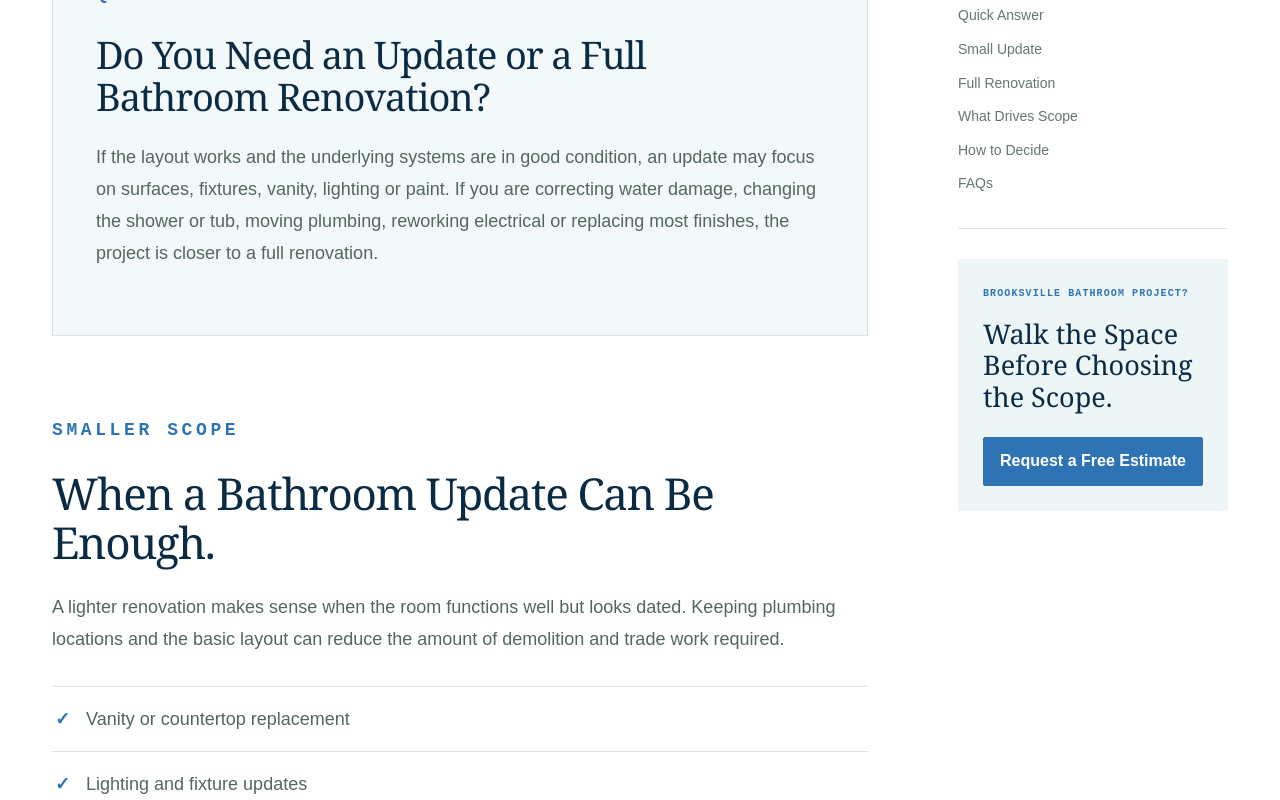
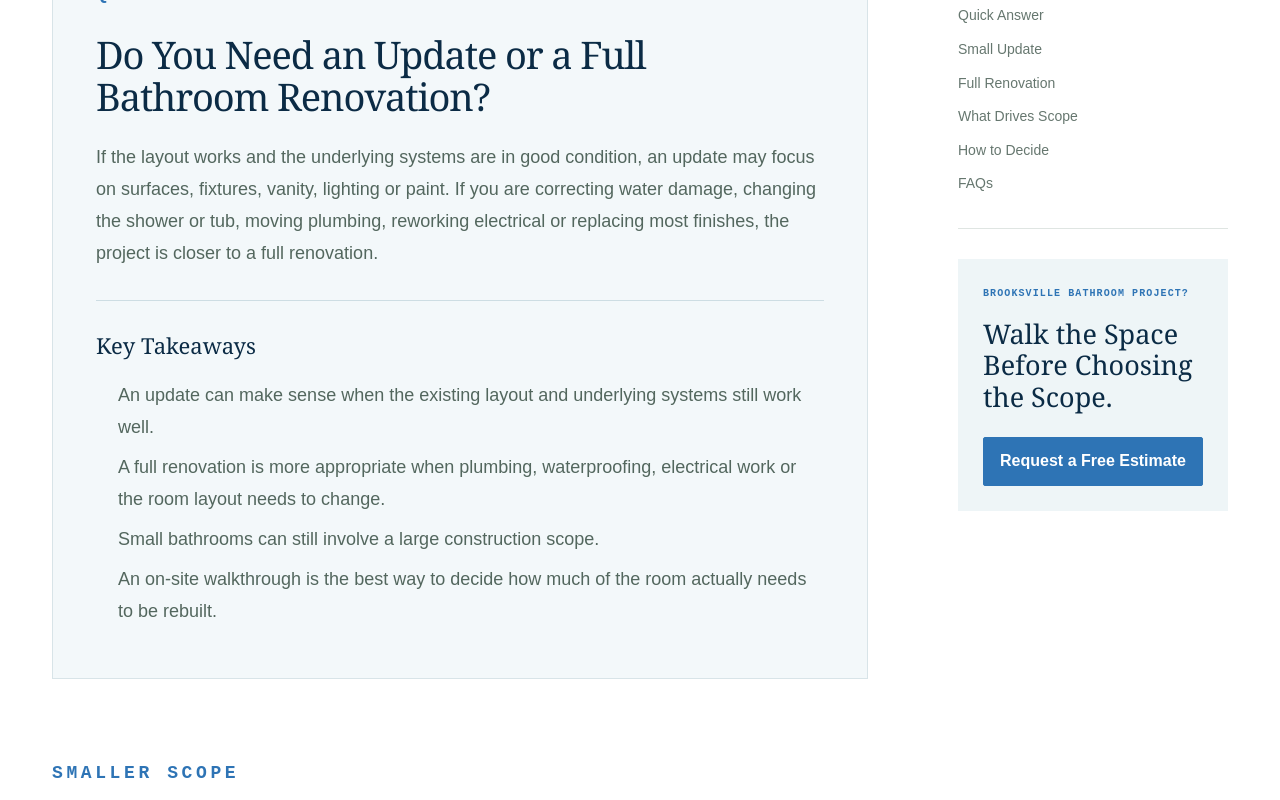
Before and after one commit to stylus1274/swift, a Next.js app: page /blog/bathroom-remodeling-brooksville-fl in a window 1280 px wide. Shown: the part 1502-2302 px from the top of the page. Built offline with nearby package versions, Linux system fonts and the light colour scheme.

Commit message:
Add key takeaways to bathroom-remodeling-brooksville-fl

```diff
--- a/app/blog/bathroom-remodeling-brooksville-fl/page.tsx
+++ b/app/blog/bathroom-remodeling-brooksville-fl/page.tsx
@@ -15,7 +15,17 @@ export default function Page(){return <main className="blog-page article-page"><
 <figure className="article-hero-image"><img src="/assets/projects/spring-hill-whole-home-remodel/primary-bath-after.jpg" alt="Completed Swift bathroom remodel in nearby Spring Hill, Florida"/><figcaption>This documented Swift bathroom is in Spring Hill and is shown as an example of completed remodeling work, not as a Brooksville project.</figcaption></figure>
 <div className="article-shell"><aside className="article-sidebar"><div className="article-contents"><p>Article Contents</p><a href="#quick-answer">Quick Answer</a><a href="#update">Small Update</a><a href="#full">Full Renovation</a><a href="#drivers">What Drives Scope</a><a href="#estimate">How to Decide</a><a href="#faqs">FAQs</a></div><div className="article-sidebar-cta"><p>Brooksville Bathroom Project?</p><h2>Walk the Space Before Choosing the Scope.</h2><a className="button blog-primary" href="/contact">Request a Free Estimate</a></div></aside>
 <article className="article-body">
-<section className="article-answer" id="quick-answer"><p className="eyebrow">QUICK ANSWER</p><h2>Do You Need an Update or a Full Bathroom Renovation?</h2><p>If the layout works and the underlying systems are in good condition, an update may focus on surfaces, fixtures, vanity, lighting or paint. If you are correcting water damage, changing the shower or tub, moving plumbing, reworking electrical or replacing most finishes, the project is closer to a full renovation.</p></section>
+<section className="article-answer" id="quick-answer"><p className="eyebrow">QUICK ANSWER</p><h2>Do You Need an Update or a Full Bathroom Renovation?</h2><p>If the layout works and the underlying systems are in good condition, an update may focus on surfaces, fixtures, vanity, lighting or paint. If you are correcting water damage, changing the shower or tub, moving plumbing, reworking electrical or replacing most finishes, the project is closer to a full renovation.</p>
+          <div className="article-takeaways">
+            <strong>Key Takeaways</strong>
+            <ul>
+              <li>An update can make sense when the existing layout and underlying systems still work well.</li>
+              <li>A full renovation is more appropriate when plumbing, waterproofing, electrical work or the room layout needs to change.</li>
+              <li>Small bathrooms can still involve a large construction scope.</li>
+              <li>An on-site walkthrough is the best way to decide how much of the room actually needs to be rebuilt.</li>
+            </ul>
+          </div>
+        </section>
 <section id="update"><p className="eyebrow">SMALLER SCOPE</p><h2>When a Bathroom Update Can Be Enough.</h2><p>A lighter renovation makes sense when the room functions well but looks dated. Keeping plumbing locations and the basic layout can reduce the amount of demolition and trade work required.</p><ul className="article-checklist"><li>Vanity or countertop replacement</li><li>Lighting and fixture updates</li><li>Paint and trim</li><li>Flooring where the substrate is sound</li><li>Hardware and accessory changes</li></ul></section>
 <section id="full"><p className="eyebrow">FULL RENOVATION</p><h2>When the Room Needs More Than New Finishes.</h2><p>A full renovation becomes more appropriate when the shower or tub is being rebuilt, waterproofing needs to be replaced, plumbing locations change, electrical work is required, or the layout no longer works for the household.</p><p>This is also the point where sequencing matters more. Demolition, rough plumbing, electrical, wall repair, waterproofing, tile, cabinetry and finish work need to happen in the right order.</p></section>
 <section id="drivers"><p className="eyebrow">SCOPE DRIVERS</p><h2>What Changes the Size of the Project?</h2><div className="article-factor-grid"><div><strong>Layout Changes</strong><p>Moving fixtures can add plumbing and framing work.</p></div><div><strong>Waterproofing</strong><p>Shower rebuilds require proper substrate and waterproofing systems.</p></div><div><strong>Existing Conditions</strong><p>Hidden damage can change the scope once demolition begins.</p></div><div><strong>Finish Level</strong><p>Tile, cabinetry, glass, fixtures and details affect labor and material cost.</p></div></div></section>
```
